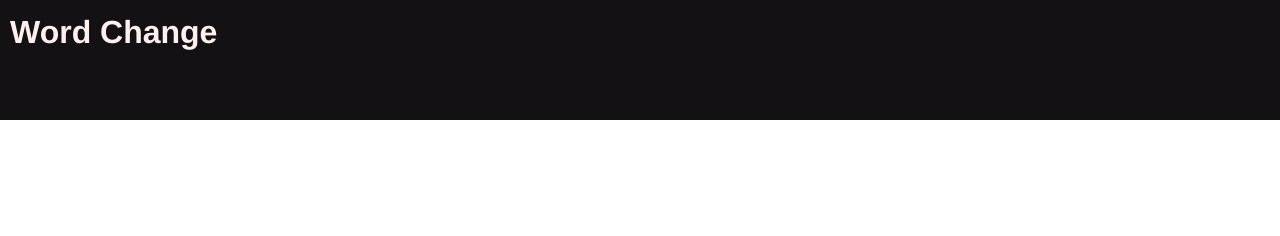
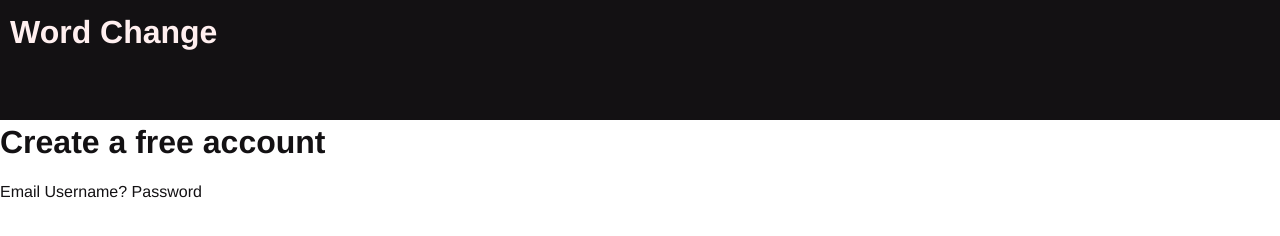
Before and after one commit to himynameisericbrooks/wordchange, a plain HTML site: page sign-up.html in a window 1280 px wide. Drawn offline with Linux system fonts and the light colour scheme.

Commit message:
Added sing-up structiure

```diff
--- a/sign-up.html
+++ b/sign-up.html
@@ -10,5 +10,13 @@
         <div class="title-container">
             <h1 class="main-title">Word Change</h1>
         </div>
+        <div class="sign-up-mid">
+            <h1>Create a free account</h1>
+            <form>
+                Email
+                Username?
+                Password
+            </form>
+        </div>
     </body>
 </html>
```
